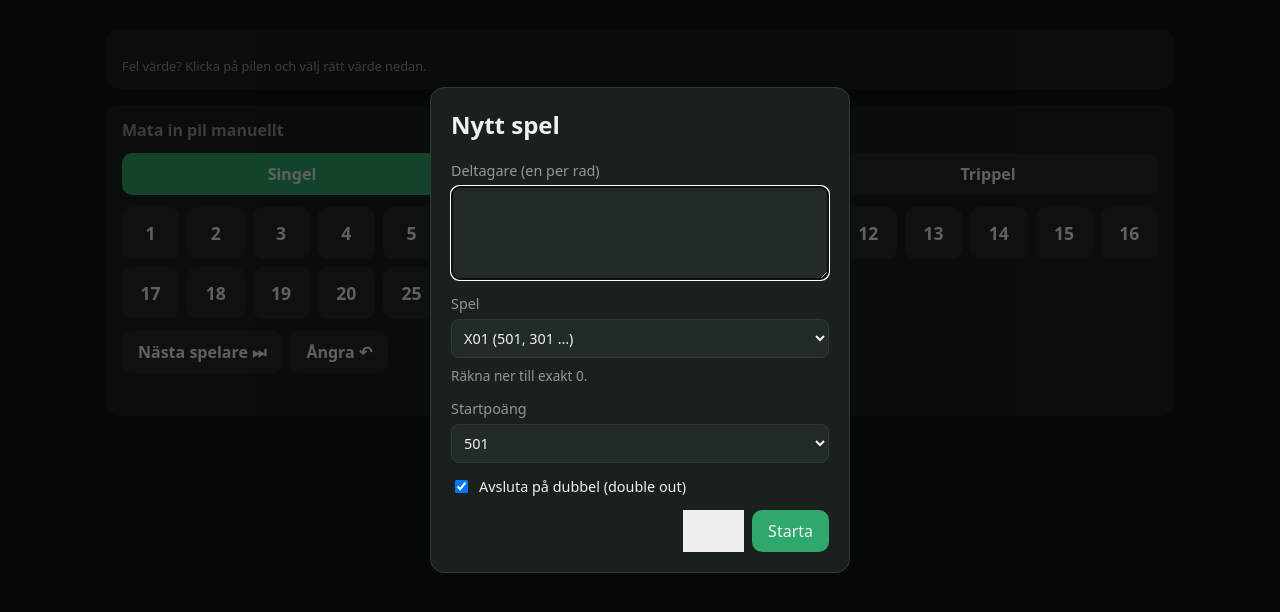
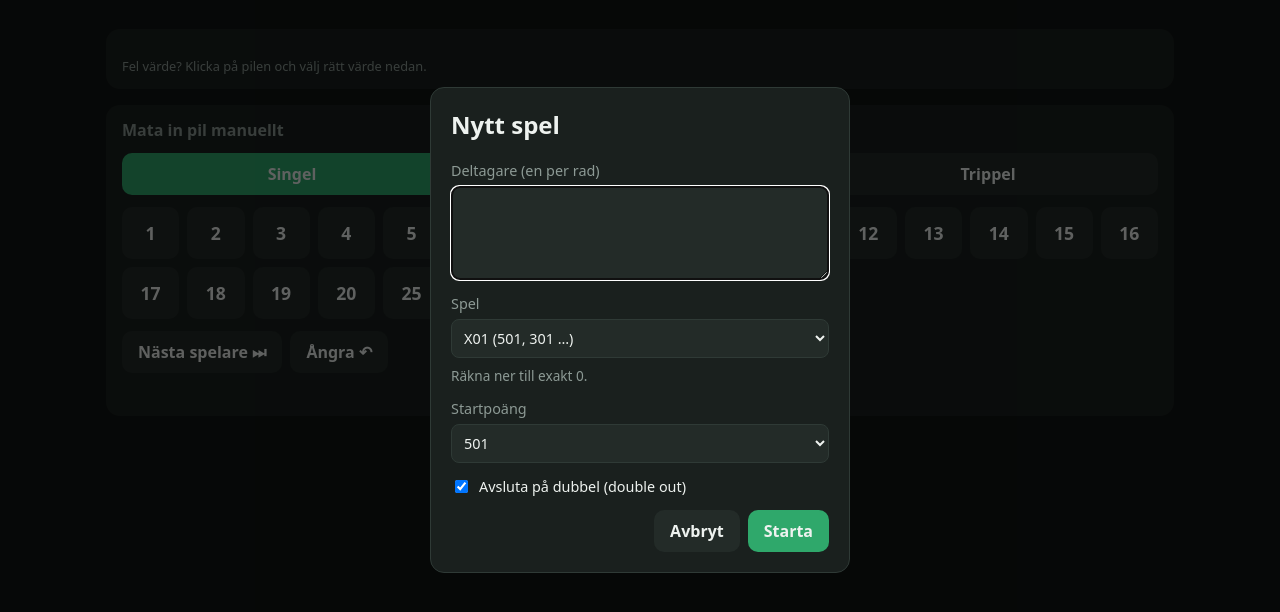
Before and after one commit to zekesimonsson/dart_scoring, a plain HTML site: page dart_scoring/static/index.html in a window 1280 px wide. Both pictures are taken after a click on the button "Nytt spel". Shown: the part 70-682 px from the top of the page. Drawn offline with Linux system fonts and the light colour scheme; no server answers.

Commit message:
Give the new-game dialog's Cancel button a visible style
It had white text on the browser's default white background.

Co-Authored-By: Claude Opus 5.5 <noreply@anthropic.com>

```diff
--- a/dart_scoring/static/index.html
+++ b/dart_scoring/static/index.html
@@ -100,6 +100,9 @@
     border: 1px solid var(--line); border-radius: 8px; padding: 8px; }
   dialog .check { display: flex; align-items: center; gap: 8px; color: var(--text); }
   dialog .row { display: flex; gap: 8px; justify-content: flex-end; }
+  dialog .row button { padding: 10px 16px; border-radius: 10px; background: var(--panel-2); font-weight: 600; }
+  dialog .row button.primary { background: var(--green); }
+  dialog .row button:hover { filter: brightness(1.2); }
 
   @media (max-width: 520px) {
     .dart { width: 60px; }
@@ -180,7 +183,7 @@
     </label>
     <div class="row">
       <button type="button" class="cancel" id="cancelBtn">Avbryt</button>
-      <button type="submit" class="primary" style="padding:10px 16px;border-radius:10px;background:var(--green)">Starta</button>
+      <button type="submit" class="primary">Starta</button>
     </div>
   </form>
 </dialog>
```
